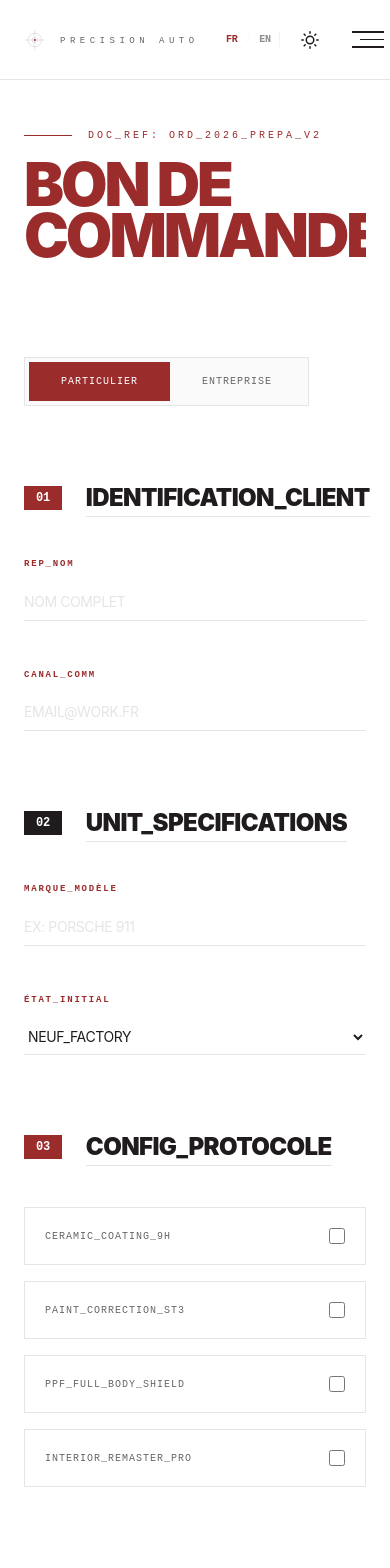
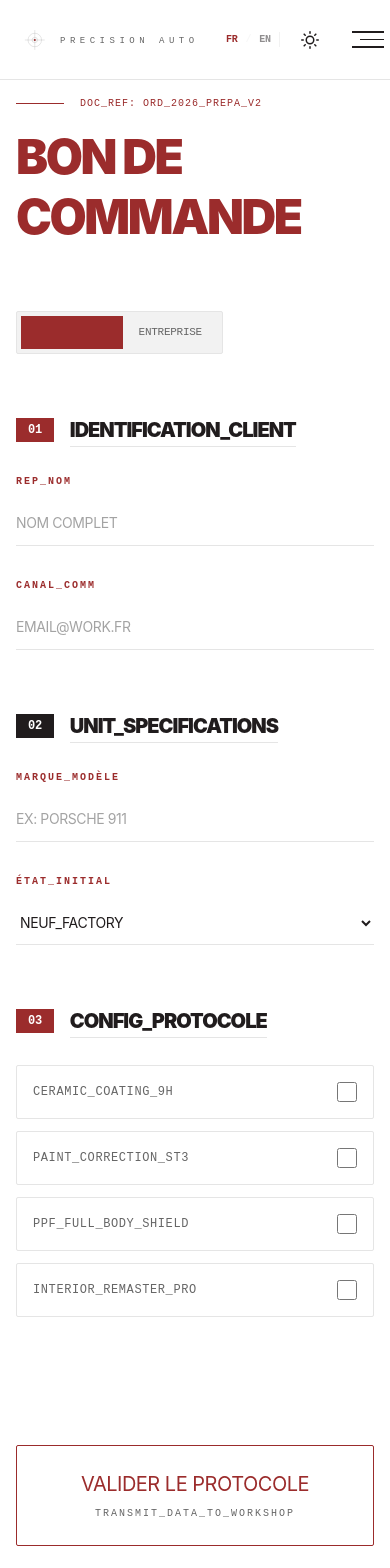
Before and after one commit to Teodev578/prepa_website, a Next.js app: page /contact in a window 390 px wide. Shown: the top 1568 px of the page. Built offline with nearby package versions, Linux system fonts and the light colour scheme.

Commit message:
refactor: enhance responsiveness and UI consistency in Contact, Services, and Hero components.

```diff
--- a/components/Contact.tsx
+++ b/components/Contact.tsx
@@ -1,15 +1,8 @@
 "use client";
 import React from "react";
-import { motion } from "framer-motion";
+import { motion, AnimatePresence } from "framer-motion";
 
 const cubicBezier = [0.22, 1, 0.36, 1] as any;
-
-const fadeInUp = {
-  initial: { opacity: 0, y: 30 },
-  whileInView: { opacity: 1, y: 0 },
-  viewport: { once: true },
-  transition: { duration: 0.8, ease: cubicBezier }
-};
 
 const maskReveal = {
   initial: { clipPath: 'inset(100% 0 0 0)' },
@@ -18,16 +11,16 @@ const maskReveal = {
   transition: { duration: 1.2, ease: cubicBezier }
 };
 
-import { AnimatePresence } from "framer-motion";
-
 const Contact = () => {
     const [profile, setProfile] = React.useState<'PARTICULIER' | 'ENTREPRISE'>('PARTICULIER');
+    const profiles = ['PARTICULIER', 'ENTREPRISE'] as const;
 
     return (
-        <section className="bg-white text-foreground min-h-screen pt-32 pb-24 px-6 md:px-12 overflow-hidden">
+        // MODIFIÉ: Ajout de padding responsive pour les côtés
+        <section className="bg-background text-foreground min-h-screen pt-24 md:pt-32 pb-24 px-4 sm:px-6 md:px-12 overflow-hidden">
             <div className="max-w-4xl mx-auto">
                 {/* Header */}
-                <div className="mb-24 relative">
+                <div className="mb-16 md:mb-24 relative">
                     <motion.div
                         initial={{ opacity: 0, x: -20 }}
                         whileInView={{ opacity: 1, x: 0 }}
@@ -35,47 +28,58 @@ const Contact = () => {
                         transition={{ duration: 0.8, ease: cubicBezier }}
                         className="mb-4 flex items-center gap-4"
                     >
-                        <div className="w-12 h-[1px] bg-[#9B2C2C]" />
-                        <span className="font-mono text-[#9B2C2C] uppercase tracking-[0.3em] text-[10px]">DOC_REF: ORD_2026_PREPA_V2</span>
+                        <div className="w-12 h-[1px] bg-primary" />
+                        <span className="font-mono text-primary uppercase tracking-widest md:tracking-[0.3em] text-[10px]">DOC_REF: ORD_2026_PREPA_V2</span>
                     </motion.div>
                     <motion.h1
                         {...maskReveal}
-                        className="font-black text-6xl md:text-9xl text-[#9B2C2C] uppercase leading-[0.85] tracking-tighter"
+                        // MODIFIÉ: Taille de police et hauteur de ligne adaptatives
+                        className="text-5xl sm:text-6xl md:text-8xl text-primary leading-tight md:leading-[0.85]"
                     >
                         BON DE <br /> COMMANDE
                     </motion.h1>
                 </div>
 
                 {/* Profile Selector */}
-                <div className="flex gap-0 border-[0.5px] border-border mb-20 p-1 bg-neutral-50 w-fit">
-                    {(['PARTICULIER', 'ENTREPRISE'] as const).map((p) => (
+                {/* MODIFIÉ: Padding responsive pour être moins large sur mobile */}
+                <div className="flex relative gap-0 border bg-muted mb-16 md:mb-20 p-1 w-fit rounded-[var(--radius)]">
+                    {profiles.map((p) => (
                         <button
                             key={p}
                             onClick={() => setProfile(p)}
-                            className={`px-8 py-3 font-mono text-[10px] uppercase tracking-widest transition-all duration-300 ${
-                                profile === p
-                                ? 'bg-[#9B2C2C] text-white'
-                                : 'text-muted-foreground hover:text-foreground'
-                            }`}
+                            // MODIFIÉ: Padding responsive, taille de police légèrement augmentée sur mobile
+                            className="px-4 py-2 md:px-8 md:py-3 font-mono text-[11px] md:text-[10px] uppercase tracking-wider transition-colors duration-300 relative z-10"
                         >
-                            {p}
+                            <span className={profile === p ? 'text-primary-foreground' : 'text-muted-foreground hover:text-foreground'}>
+                                {p}
+                            </span>
+                            {profile === p && (
+                                <motion.div
+                                    layoutId="profileSelector"
+                                    className="absolute inset-0 bg-primary rounded-[calc(var(--radius)-0.25rem)]"
+                                    transition={{ type: 'spring', stiffness: 300, damping: 30 }}
+                                />
+                            )}
                         </button>
                     ))}
                 </div>
 
                 {/* Technical Form */}
-                <form className="space-y-20">
+                {/* MODIFIÉ: Espacement entre sections réduit sur mobile */}
+                <form className="space-y-16 md:space-y-20">
                     {/* Section 01: Identification */}
-                    <div className="space-y-12">
-                        <div className="flex items-center gap-6">
-                            <span className="font-mono text-xs bg-[#9B2C2C] text-white px-3 py-1 font-black">01</span>
-                            <h2 className="font-black text-2xl uppercase tracking-tight relative">
+                    <div className="space-y-8 md:space-y-12">
+                        <div className="flex items-center gap-4 md:gap-6">
+                            <span className="font-mono text-xs bg-primary text-primary-foreground px-3 py-1 font-black">01</span>
+                            {/* MODIFIÉ: Taille de police responsive */}
+                            <h2 className="text-xl md:text-2xl relative">
                                 IDENTIFICATION_CLIENT
                                 <div className="absolute -bottom-2 left-0 w-full h-[1px] bg-border" />
                             </h2>
                         </div>
 
-                        <div className="grid grid-cols-1 md:grid-cols-2 gap-x-16 gap-y-12">
+                        {/* MODIFIÉ: Espacement de la grille (gap) rendu responsive */}
+                        <div className="grid grid-cols-1 md:grid-cols-2 gap-x-8 md:gap-x-16 gap-y-8 md:gap-y-12">
                             <AnimatePresence mode="popLayout">
                                 {profile === 'ENTREPRISE' && (
                                     <motion.div
@@ -83,89 +87,94 @@ const Contact = () => {
                                         animate={{ opacity: 1, height: 'auto' }}
                                         exit={{ opacity: 0, height: 0 }}
                                         transition={{ duration: 0.5, ease: cubicBezier }}
-                                        className="col-span-full grid grid-cols-1 md:grid-cols-2 gap-x-16 gap-y-12 pb-12 overflow-hidden"
+                                        className="col-span-full grid grid-cols-1 md:grid-cols-2 gap-x-8 md:gap-x-16 gap-y-8 md:gap-y-12 overflow-hidden"
                                     >
                                         <div className="flex flex-col gap-3">
-                                            <label className="font-mono text-[9px] text-[#9B2C2C] uppercase tracking-[0.2em] font-bold">SOCIÉTÉ_NAME</label>
-                                            <input type="text" className="bg-transparent border-0 border-b-[0.5px] border-border py-2 focus:ring-0 focus:border-[#9B2C2C] transition-all font-sans uppercase text-sm placeholder:text-neutral-200" placeholder="RAISON SOCIALE" />
+                                            {/* MODIFIÉ: Taille de label responsive pour meilleure lisibilité mobile */}
+                                            <label className="font-mono text-[10px] md:text-[9px] text-primary uppercase tracking-[0.2em] font-bold">SOCIÉTÉ_NAME</label>
+                                            <input type="text" className="bg-transparent border-0 border-b border-border py-3 focus:ring-0 focus:border-primary transition-colors font-sans uppercase text-sm placeholder:text-muted-foreground/60" placeholder="RAISON SOCIALE" />
                                         </div>
                                         <div className="flex flex-col gap-3">
-                                            <label className="font-mono text-[9px] text-[#9B2C2C] uppercase tracking-[0.2em] font-bold">SIRET_ID</label>
-                                            <input type="text" className="bg-transparent border-0 border-b-[0.5px] border-border py-2 focus:ring-0 focus:border-[#9B2C2C] transition-all font-sans text-sm placeholder:text-neutral-200" placeholder="14 CHIFFRES" />
+                                            <label className="font-mono text-[10px] md:text-[9px] text-primary uppercase tracking-[0.2em] font-bold">SIRET_ID</label>
+                                            <input type="text" className="bg-transparent border-0 border-b border-border py-3 focus:ring-0 focus:border-primary transition-colors font-sans text-sm placeholder:text-muted-foreground/60" placeholder="14 CHIFFRES" />
                                         </div>
                                     </motion.div>
                                 )}
                             </AnimatePresence>
 
                             <div className="flex flex-col gap-3">
-                                <label className="font-mono text-[9px] text-[#9B2C2C] uppercase tracking-[0.2em] font-bold">REP_NOM</label>
-                                <input type="text" className="bg-transparent border-0 border-b-[0.5px] border-border py-2 focus:ring-0 focus:border-[#9B2C2C] transition-all font-sans uppercase text-sm placeholder:text-neutral-200" placeholder="NOM COMPLET" />
+                                <label className="font-mono text-[10px] md:text-[9px] text-primary uppercase tracking-[0.2em] font-bold">REP_NOM</label>
+                                <input type="text" className="bg-transparent border-0 border-b border-border py-3 focus:ring-0 focus:border-primary transition-colors font-sans uppercase text-sm placeholder:text-muted-foreground/60" placeholder="NOM COMPLET" />
                             </div>
                             <div className="flex flex-col gap-3">
-                                <label className="font-mono text-[9px] text-[#9B2C2C] uppercase tracking-[0.2em] font-bold">CANAL_COMM</label>
-                                <input type="email" className="bg-transparent border-0 border-b-[0.5px] border-border py-2 focus:ring-0 focus:border-[#9B2C2C] transition-all font-sans text-sm placeholder:text-neutral-200" placeholder="EMAIL@WORK.FR" />
+                                <label className="font-mono text-[10px] md:text-[9px] text-primary uppercase tracking-[0.2em] font-bold">CANAL_COMM</label>
+                                <input type="email" className="bg-transparent border-0 border-b border-border py-3 focus:ring-0 focus:border-primary transition-colors font-sans text-sm placeholder:text-muted-foreground/60" placeholder="EMAIL@WORK.FR" />
                             </div>
                         </div>
                     </div>
 
-                    {/* Section 02: Spécifications Unité */}
-                    <div className="space-y-12">
-                        <div className="flex items-center gap-6">
-                            <span className="font-mono text-xs bg-[#201c1d] text-white px-3 py-1 font-black">02</span>
-                            <h2 className="font-black text-2xl uppercase tracking-tight relative">
+                    {/* Section 02: Spécifications Unité (avec les mêmes modifications) */}
+                    <div className="space-y-8 md:space-y-12">
+                        <div className="flex items-center gap-4 md:gap-6">
+                            <span className="font-mono text-xs bg-foreground text-background px-3 py-1 font-black">02</span>
+                            <h2 className="text-xl md:text-2xl relative">
                                 UNIT_SPECIFICATIONS
                                 <div className="absolute -bottom-2 left-0 w-full h-[1px] bg-border" />
                             </h2>
                         </div>
 
-                        <div className="grid grid-cols-1 md:grid-cols-2 gap-x-16 gap-y-12">
+                        <div className="grid grid-cols-1 md:grid-cols-2 gap-x-8 md:gap-x-16 gap-y-8 md:gap-y-12">
                             <div className="flex flex-col gap-3">
-                                <label className="font-mono text-[9px] text-[#9B2C2C] uppercase tracking-[0.2em] font-bold">MARQUE_MODÈLE</label>
-                                <input type="text" className="bg-transparent border-0 border-b-[0.5px] border-border py-2 focus:ring-0 focus:border-[#9B2C2C] transition-all font-sans uppercase text-sm placeholder:text-neutral-200" placeholder="EX: PORSCHE 911" />
+                                <label className="font-mono text-[10px] md:text-[9px] text-primary uppercase tracking-[0.2em] font-bold">MARQUE_MODÈLE</label>
+                                <input type="text" className="bg-transparent border-0 border-b border-border py-3 focus:ring-0 focus:border-primary transition-colors font-sans uppercase text-sm placeholder:text-muted-foreground/60" placeholder="EX: PORSCHE 911" />
                             </div>
-                            <div className="flex flex-col gap-3">
-                                <label className="font-mono text-[9px] text-[#9B2C2C] uppercase tracking-[0.2em] font-bold">ÉTAT_INITIAL</label>
-                                <select className="bg-transparent border-0 border-b-[0.5px] border-border py-2 focus:ring-0 focus:border-[#9B2C2C] transition-all font-sans uppercase text-sm">
-                                    <option>NEUF_FACTORY</option>
-                                    <option>USAGE_MODÉRE</option>
-                                    <option>RESTAURATION_REQUISE</option>
-                                </select>
-                            </div>
+
+                        <div className="flex flex-col gap-3">
+                            <label className="font-mono text-[10px] md:text-[9px] text-primary uppercase tracking-[0.2em] font-bold">ÉTAT_INITIAL</label>
+                            <select className="bg-transparent border-0 border-b border-border py-3 focus:ring-0 focus:border-primary transition-colors font-sans uppercase text-sm">
+                                {/* On ajoute des classes pour que les options suivent le thème */}
+                                <option className="bg-card text-foreground">NEUF_FACTORY</option>
+                                <option className="bg-card text-foreground">USAGE_MODÉRE</option>
+                                <option className="bg-card text-foreground">RESTAURATION_REQUISE</option>
+                            </select>
+                        </div>
                         </div>
                     </div>
 
                     {/* Section 03: Sélection Protocole */}
-                    <div className="space-y-12">
-                        <div className="flex items-center gap-6">
-                            <span className="font-mono text-xs bg-[#9B2C2C] text-white px-3 py-1 font-black">03</span>
-                            <h2 className="font-black text-2xl uppercase tracking-tight relative">
+                    <div className="space-y-8 md:space-y-12">
+                        <div className="flex items-center gap-4 md:gap-6">
+                            <span className="font-mono text-xs bg-primary text-primary-foreground px-3 py-1 font-black">03</span>
+                            <h2 className="text-xl md:text-2xl relative">
                                 CONFIG_PROTOCOLE
                                 <div className="absolute -bottom-2 left-0 w-full h-[1px] bg-border" />
                             </h2>
                         </div>
 
-                        <div className="grid grid-cols-1 md:grid-cols-2 gap-4">
+                        <div className="grid grid-cols-1 md:grid-cols-2 gap-3 md:gap-4">
                             {[
                                 { id: 'CER_9H', label: 'CERAMIC_COATING_9H' },
                                 { id: 'COR_ST3', label: 'PAINT_CORRECTION_ST3' },
                                 { id: 'PPF_FULL', label: 'PPF_FULL_BODY_SHIELD' },
                                 { id: 'INT_PRO', label: 'INTERIOR_REMASTER_PRO' }
                             ].map((service) => (
-                                <label key={service.id} className="flex items-center justify-between p-5 border-[0.5px] border-border hover:bg-neutral-50 cursor-pointer transition-all group">
-                                    <span className="font-mono text-[10px] uppercase tracking-widest text-muted-foreground group-hover:text-foreground">{service.label}</span>
-                                    <input type="checkbox" className="w-4 h-4 rounded-none border-[0.5px] border-border text-[#9B2C2C] focus:ring-0 focus:ring-offset-0" />
+                                // MODIFIÉ: Padding responsive et taille de police augmentée
+                                <label key={service.id} className="flex items-center justify-between p-4 md:p-5 border hover:bg-muted cursor-pointer transition-colors group rounded-[var(--radius)]">
+                                    <span className="font-mono text-xs uppercase tracking-wider text-muted-foreground group-hover:text-foreground">{service.label}</span>
+                                    <input type="checkbox" className="w-5 h-5 rounded-none border accent-primary focus:ring-0 focus:ring-offset-0 bg-transparent shrink-0" />
                                 </label>
                             ))}
                         </div>
                     </div>
 
-                    {/* Submit Button - Order Form Style */}
-                    <div className="pt-20">
-                        <button type="submit" className="w-full relative group overflow-hidden border border-[#9B2C2C] p-8 flex flex-col items-center justify-center gap-2 transition-all duration-500 hover:bg-[#9B2C2C]">
-                            <span className="relative z-10 font-black text-2xl uppercase tracking-tighter text-[#9B2C2C] group-hover:text-white transition-colors duration-500">
+                    {/* Submit Button */}
+                    <div className="pt-16 md:pt-20">
+                        {/* MODIFIÉ: Padding, tailles de police et tracking responsives */}
+                        <button type="submit" className="w-full relative group overflow-hidden border border-primary p-6 md:p-8 flex flex-col items-center justify-center gap-2 transition-colors duration-300 hover:bg-primary rounded-[var(--radius)]">
+                            <span className="relative z-10 text-xl md:text-2xl text-primary group-hover:text-primary-foreground transition-colors duration-300">
                                 VALIDER LE PROTOCOLE
                             </span>
-                            <span className="relative z-10 font-mono text-[9px] uppercase tracking-[0.5em] text-muted-foreground group-hover:text-white/60 transition-colors duration-500">
+                            <span className="relative z-10 font-mono text-[10px] uppercase tracking-[0.2em] md:tracking-[0.4em] text-muted-foreground group-hover:text-primary-foreground/70 transition-colors duration-300">
                                 TRANSMIT_DATA_TO_WORKSHOP
                             </span>
                         </button>
@@ -173,20 +182,20 @@ const Contact = () => {
                 </form>
 
                 {/* Footer Technical Metadata */}
-                <div className="mt-40 grid grid-cols-1 md:grid-cols-3 gap-12 py-16 border-t-[0.5px] border-border font-mono text-[9px] text-muted-foreground uppercase tracking-[0.2em] relative">
-                    <div className="absolute -top-[1px] left-0 w-12 h-[1px] bg-[#9B2C2C]" />
+                <div className="mt-24 md:mt-40 grid grid-cols-1 md:grid-cols-3 gap-8 md:gap-12 py-16 border-t font-mono text-[10px] text-muted-foreground uppercase tracking-widest relative">
+                    <div className="absolute -top-[1px] left-0 w-12 h-[1px] bg-primary" />
                     <div className="space-y-3">
-                        <span className="text-[#9B2C2C] font-black">STATION_DE_TRAVAIL</span><br />
+                        <span className="text-primary font-black">STATION_DE_TRAVAIL</span><br />
                         75 AVENUE DES CHAMPS-ÉLYSÉES<br />
                         PARIS_UNIT.01 / FR
                     </div>
                     <div className="space-y-3">
-                        <span className="text-[#9B2C2C] font-black">PROTOCOLE_SÉCURISÉ</span><br />
+                        <span className="text-primary font-black">PROTOCOLE_SÉCURISÉ</span><br />
                         ENCRYPTION: AES_256_ACTIVE<br />
                         DATA_STATION: P2P_SYNC
                     </div>
-                    <div className="space-y-3 md:text-right">
-                        <span className="text-[#9B2C2C] font-black">LOG_AUTH_CERT</span><br />
+                    <div className="space-y-3 text-left md:text-right">
+                        <span className="text-primary font-black">LOG_AUTH_CERT</span><br />
                         CERT_ID: #4582-PC-2026<br />
                         STATUS: READY_FOR_UPLINK
                     </div>
--- a/components/home/Hero.tsx
+++ b/components/home/Hero.tsx
@@ -93,7 +93,7 @@ export default function Hero() {
 
   const titleLines = [
     "LE CHOIX",
-    "NUMÉRO #1", // Exemple avec accent pour tester
+    "NUMERO #1", // Exemple avec accent pour tester
   ];
 
   return (
```
Also changed, not shown: components/Services.tsx (+50 -37 lines).
